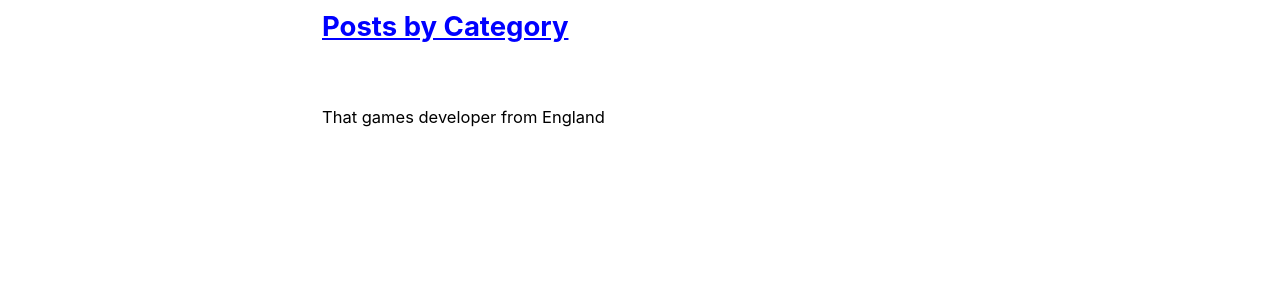
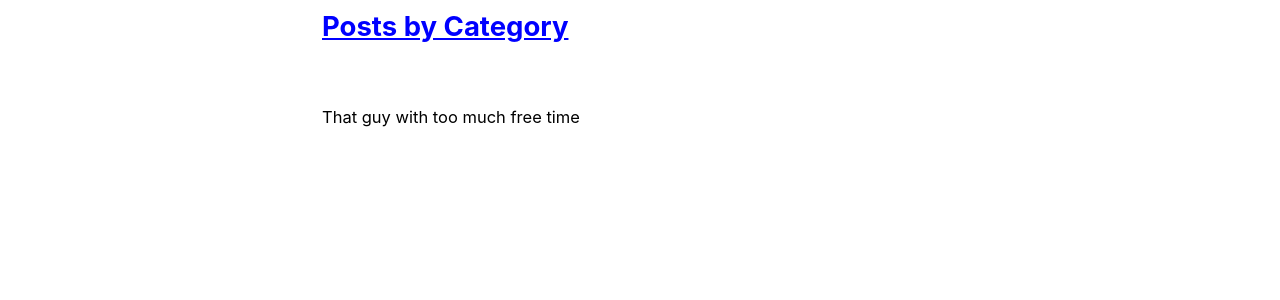
Before and after one commit to AndanteDevs/andantedevs.github.io, a Jekyll site: the page built from _pages/sitemap.md, in a window 1280 px wide. Shown: the part 547-847 px from the top of the page. Built offline with Jekyll 4.4.1, drawn with Linux system fonts in a browser that asks for light colours; cached includes are drawn as plain includes; nearby versions of some CDN libraries.

Commit message:
Update index.html

```diff
--- a/index.html
+++ b/index.html
@@ -8,7 +8,7 @@ header:
 #  actions:
 #    - label: "Projects"
 #      url: "https://andantedevs.github.io/projects/"
-excerpt: That games developer from England
+excerpt: That guy with too much free time
 #intro:
 #  - excerpt: ""
 feature_row1:
```
